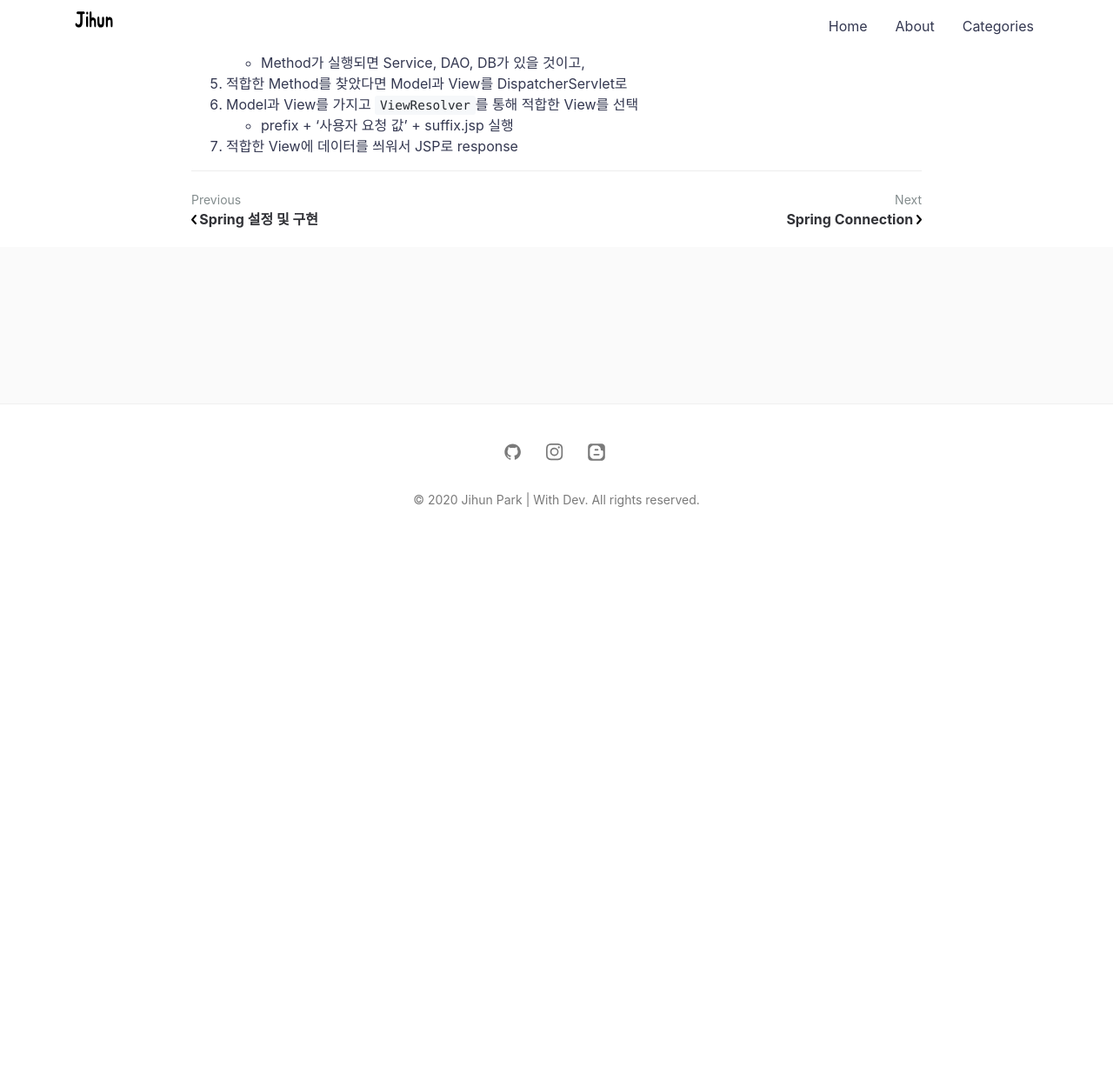
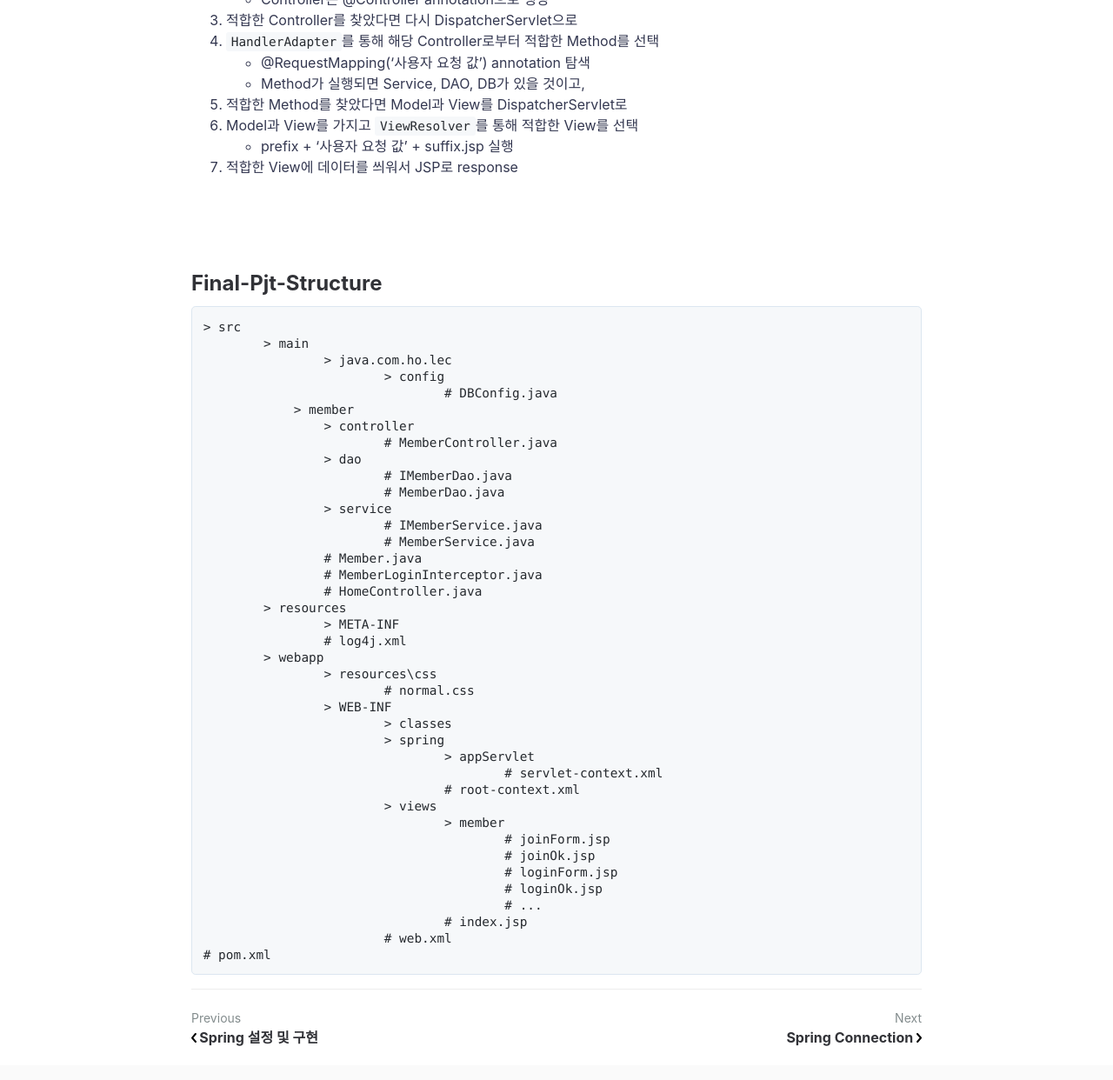
Before and after one commit to jihunparkme/jihunparkme.github.io, a Jekyll site: the page built from _posts/2020-06-27-Spring-Web-Programming-Structure.md, in a window 1280 px wide and 1400 px high, scrolled down 7426 px. Shown: the top 1242 px of the window at 87% size. Built offline with Jekyll 4.4.1, drawn with Linux system fonts in a browser that asks for light colours; comment, search, counter and statistics services are not loaded; before the commit the page ends 8056 px from its top, so only the background shows below that.

Commit message:
Edit: Add contents

````diff
--- a/_posts/2020-06-27-Spring-Web-Programming-Structure.md
+++ b/_posts/2020-06-27-Spring-Web-Programming-Structure.md
@@ -16,6 +16,7 @@ featured-img: spring
   * [Controller 객체](#Controller-객체)
   * [View 객체](#View-객체)
   * [전체적인 웹 프로그래밍 구조](#전체적인-웹-프로그래밍-구조)
+  * [Final Pjt Structure](#Final-Pjt-Structure)
 
 <br/>
 
@@ -278,3 +279,51 @@ Controller는 (Server, Dao-DB)와 연결되어있고 (Model, View)를 response
 6. Model과 View를 가지고 `ViewResolver`를 통해 적합한 View를 선택
    - prefix + '사용자 요청 값' + suffix.jsp 실행
 7. 적합한 View에 데이터를 씌워서 JSP로 response
+
+<br/>
+
+<br/>
+
+## Final-Pjt-Structure
+
+```cmd
+> src
+	> main
+		> java.com.ho.lec
+			> config
+				# DBConfig.java
+            > member
+            	> controller
+            		# MemberController.java
+            	> dao
+            		# IMemberDao.java
+            		# MemberDao.java
+            	> service
+            		# IMemberService.java
+            		# MemberService.java
+            	# Member.java
+            	# MemberLoginInterceptor.java
+           	# HomeController.java
+        > resources
+        	> META-INF
+        	# log4j.xml
+        > webapp
+        	> resources\css
+        		# normal.css
+        	> WEB-INF
+        		> classes
+        		> spring
+        			> appServlet
+        				# servlet-context.xml
+        			# root-context.xml
+        		> views
+        			> member
+        				# joinForm.jsp
+        				# joinOk.jsp
+        				# loginForm.jsp
+        				# loginOk.jsp
+        				# ...
+        			# index.jsp
+        		# web.xml
+# pom.xml
+```
````
